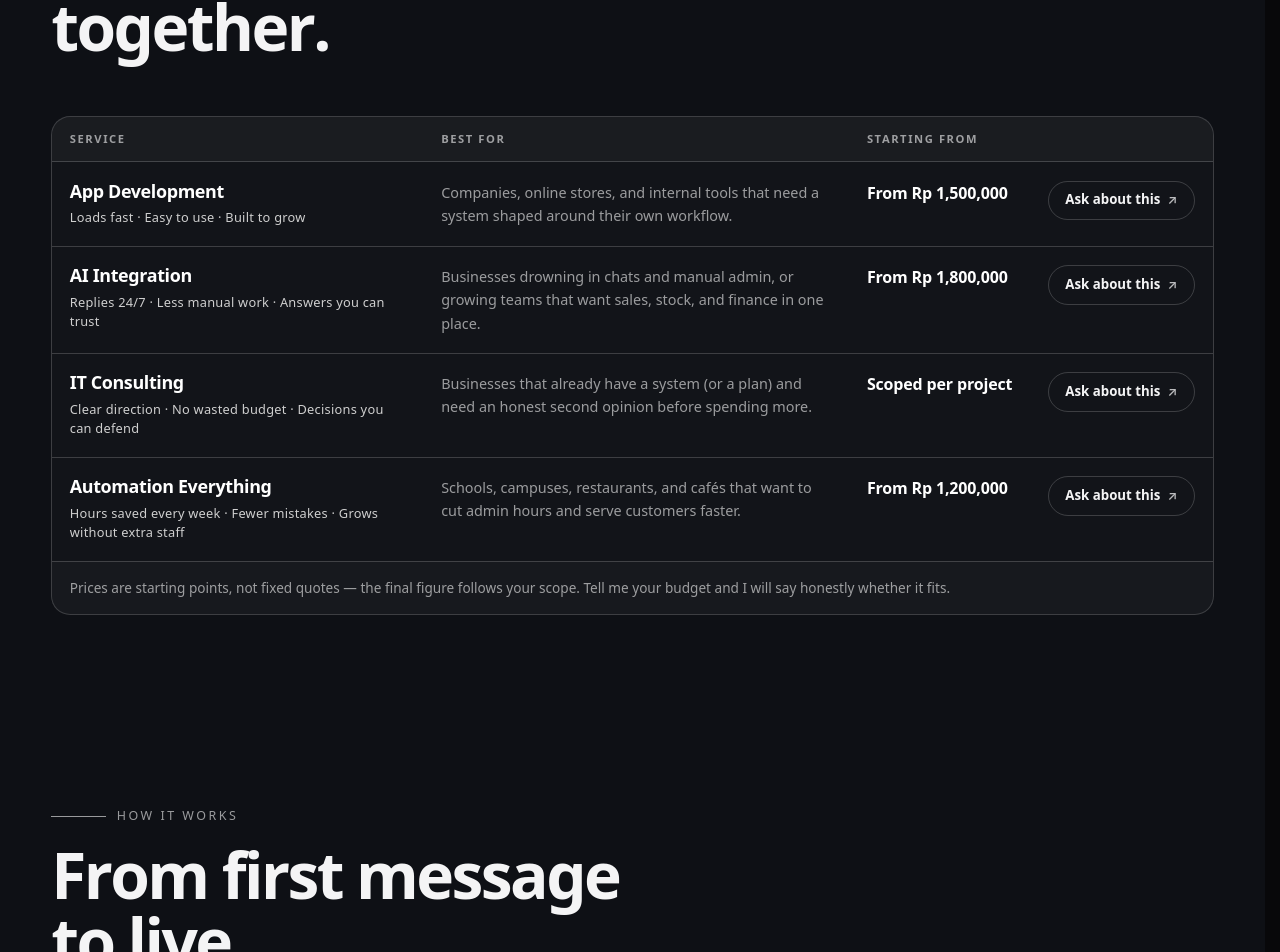
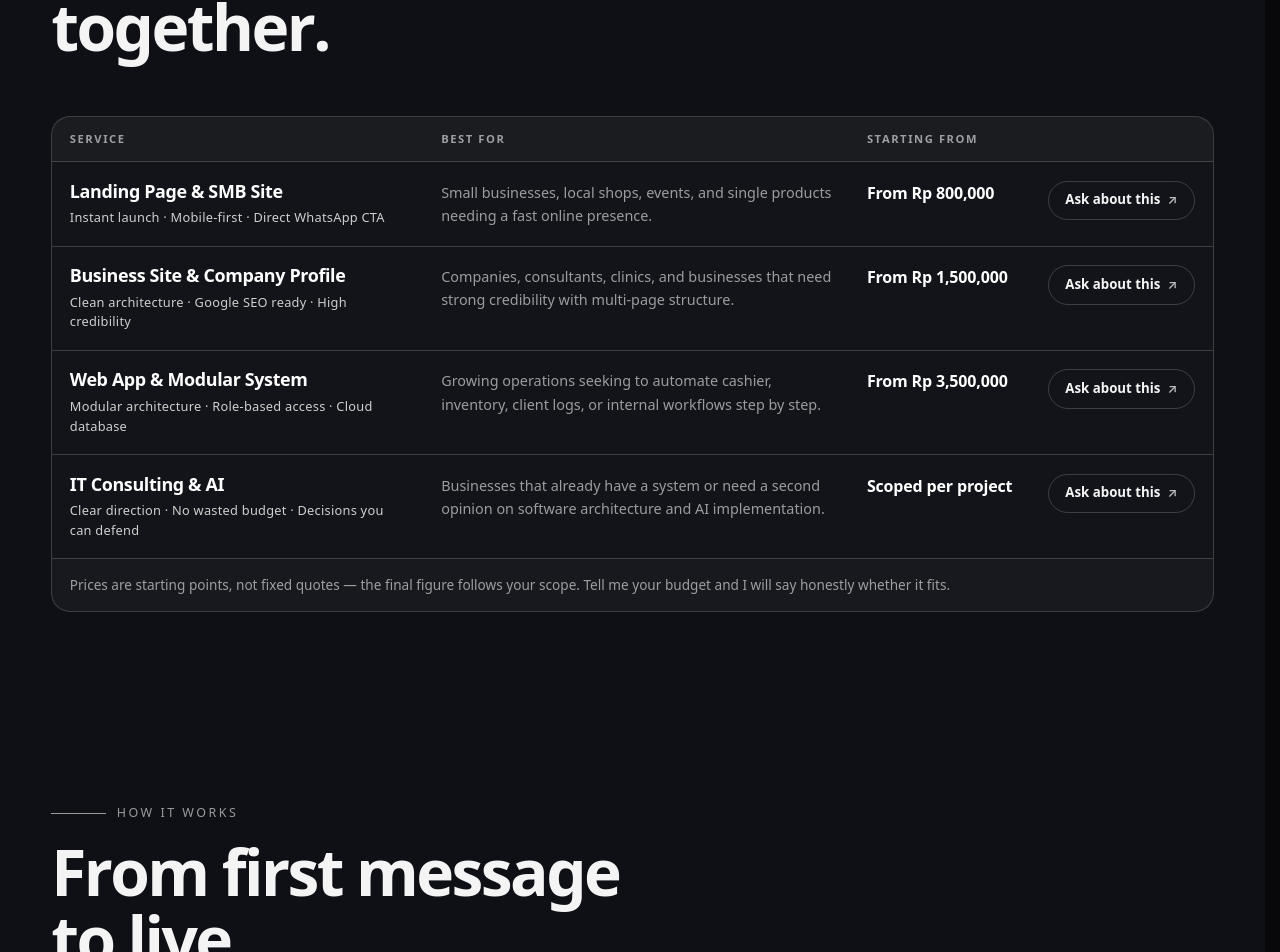
Before and after one commit to FIQTOR/fiqtor.com, a React (Vite) app: page / in a window 1280 px wide. Shown: the part 3909-4861 px from the top of the page. Built offline with nearby package versions, Linux system fonts and the light colour scheme; no server answers.

Commit message:
feat(services): sync service packages and pricing with iarty.biz.id

```diff
--- a/src/data/site.ts
+++ b/src/data/site.ts
@@ -724,72 +724,72 @@ export const S: SiteConfig = {
 
   services: [
     {
-      slug: 'app-development',
-      title: { en: 'App Development', id: 'Pengembangan Aplikasi' },
+      slug: 'landing-page',
+      title: { en: 'Landing Page & SMB Site', id: 'Website UMKM & Landing Page' },
       desc: {
-        en: 'Web, mobile, and desktop apps your customers actually enjoy using — quick to open, easy to understand, and ready to grow with your business. From the first sketch to going live, one team handles it all.',
-        id: 'Aplikasi web, mobile, dan desktop yang benar-benar nyaman dipakai pelanggan — cepat dibuka, mudah dimengerti, dan siap tumbuh bersama bisnis Anda. Dari sketsa pertama sampai online, ditangani satu tim.',
+        en: 'Instant, conversion-focused websites for small businesses, local cafés, and products. Clean layout, fast loading, Google Maps, and direct WhatsApp booking ready to launch in days.',
+        id: 'Website instan fokus konversi untuk usaha kecil, kafe/resto lokal, dan produk tunggal. Tampilan bersih, cepat dibuka, peta Google Maps, dan tombol WhatsApp siap meluncur cepat.',
       },
       meta: {
-        en: 'Loads fast · Easy to use · Built to grow',
-        id: 'Cepat dibuka · Mudah dipakai · Siap berkembang',
+        en: 'Instant launch · Mobile-first · Direct WhatsApp CTA',
+        id: 'Cepat tayang · Nyaman di HP · Konversi langsung ke WhatsApp',
       },
       fitsFor: {
-        en: 'Companies, online stores, and internal tools that need a system shaped around their own workflow.',
-        id: 'Perusahaan, toko online, dan tools internal yang butuh sistem mengikuti alur kerja mereka sendiri.',
+        en: 'Small businesses, local shops, events, and single products needing a fast online presence.',
+        id: 'Usaha kecil, toko/kafe lokal, event, dan produk tunggal yang butuh media promosi siap pakai.',
+      },
+      from: { en: 'From Rp 800,000', id: 'Mulai Rp 800.000' },
+    },
+    {
+      slug: 'app-development',
+      title: { en: 'Business Site & Company Profile', id: 'Website Bisnis & Company Profile' },
+      desc: {
+        en: 'Professional multi-page websites and custom web applications that establish brand credibility. Fast, responsive, structured catalog or portfolio, and built for search engine visibility.',
+        id: 'Website multi-halaman profesional dan aplikasi web kustom untuk membangun kredibilitas bisnis. Cepat, responsif, katalog layanan rapi, dan teroptimasi SEO Google.',
+      },
+      meta: {
+        en: 'Clean architecture · Google SEO ready · High credibility',
+        id: 'Arsitektur rapi · Siap SEO Google · Kredibilitas tinggi',
+      },
+      fitsFor: {
+        en: 'Companies, consultants, clinics, and businesses that need strong credibility with multi-page structure.',
+        id: 'Perusahaan, konsultan, klinik, dan bisnis yang butuh kredibilitas tinggi dengan profil multi-halaman.',
       },
       from: { en: 'From Rp 1,500,000', id: 'Mulai Rp 1.500.000' },
     },
     {
-      slug: 'ai-integration',
-      title: { en: 'AI Integration', id: 'Integrasi AI' },
+      slug: 'modular-system',
+      title: { en: 'Web App & Modular System', id: 'Aplikasi Web & Sistem Modular' },
       desc: {
-        en: 'Put a smart assistant inside your product: one that answers customers around the clock on WhatsApp, drafts documents in seconds, and knows your business well enough that you can trust its answers.',
-        id: 'Sematkan asisten pintar ke dalam produk Anda: menjawab pelanggan kapan saja lewat WhatsApp, menyusun dokumen dalam hitungan detik, dan memahami bisnis Anda cukup dalam sehingga jawabannya bisa dipercaya.',
+        en: 'Custom modular web systems built around your operational workflows — start with core modules like POS, inventory, or CRM, and expand as your business grows.',
+        id: 'Aplikasi web modular kustom yang dirancang sesuai operasional bisnis Anda — mulai dari 2 modul inti seperti Kasir, Stok, atau CRM, lalu kembangkan saat bisnis tumbuh.',
       },
       meta: {
-        en: 'Replies 24/7 · Less manual work · Answers you can trust',
-        id: 'Balas 24/7 · Kerja manual berkurang · Jawaban terpercaya',
+        en: 'Modular architecture · Role-based access · Cloud database',
+        id: 'Arsitektur modular · Hak akses staf aman · Database cloud',
       },
       fitsFor: {
-        en: 'Businesses drowning in chats and manual admin, or growing teams that want sales, stock, and finance in one place.',
-        id: 'Bisnis yang kewalahan chat dan admin manual, atau tim berkembang yang ingin penjualan, stok, dan keuangan di satu tempat.',
+        en: 'Growing operations seeking to automate cashier, inventory, client logs, or internal workflows step by step.',
+        id: 'Bisnis berkembang yang ingin mengotomatiskan kasir, stok gudang, CRM, atau operasional internal secara bertahap.',
       },
-      from: { en: 'From Rp 1,800,000', id: 'Mulai Rp 1.800.000' },
+      from: { en: 'From Rp 3,500,000', id: 'Mulai Rp 3.500.000' },
     },
     {
       slug: 'it-consulting',
-      title: { en: 'IT Consulting', id: 'Konsultasi IT' },
+      title: { en: 'IT Consulting & AI', id: 'Konsultasi IT & Integrasi AI' },
       desc: {
-        en: 'Clear advice on what to build next — and what to skip. You get a practical plan, a realistic budget, and straight answers, so every rupiah goes to technology that actually moves the business forward.',
-        id: 'Saran jelas tentang apa yang perlu dibangun berikutnya — dan apa yang sebaiknya dilewati. Anda dapat rencana praktis, anggaran realistis, dan jawaban jujur, sehingga setiap rupiah dipakai untuk teknologi yang benar-benar memajukan bisnis.',
+        en: 'Direct consultation on software architecture, automation, or embedding AI assistants into your business workflow. Honest advice on what to build next and realistic scoping.',
+        id: 'Konsultasi langsung arsitektur sistem, otomatisasi, atau integrasi AI ke alur kerja bisnis Anda. Saran jujur dan realistis sebelum mengalokasikan anggaran teknologi.',
       },
       meta: {
         en: 'Clear direction · No wasted budget · Decisions you can defend',
         id: 'Arah jelas · Anggaran tidak terbuang · Keputusan berbasis data',
       },
       fitsFor: {
-        en: 'Businesses that already have a system (or a plan) and need an honest second opinion before spending more.',
-        id: 'Bisnis yang sudah punya sistem (atau rencana) dan butuh pendapat kedua yang jujur sebelum mengeluarkan biaya lagi.',
+        en: 'Businesses that already have a system or need a second opinion on software architecture and AI implementation.',
+        id: 'Bisnis yang sudah punya sistem atau butuh pendapat kedua sebelum berinvestasi pada software & AI.',
       },
       from: { en: 'Scoped per project', id: 'Sesuai lingkup' },
-    },
-    {
-      slug: 'automation',
-      title: { en: 'Automation Everything', id: 'Otomatisasi Segalanya' },
-      desc: {
-        en: 'Stop doing the same task by hand every day. Leads get followed up, reports get sent, and orders get handled automatically — so your team spends its time on customers and work that matters.',
-        id: 'Berhenti mengerjakan tugas yang sama secara manual setiap hari. Follow-up prospek, laporan, dan pesanan berjalan otomatis — sehingga tim Anda bisa fokus pada pelanggan dan pekerjaan yang penting.',
-      },
-      meta: {
-        en: 'Hours saved every week · Fewer mistakes · Grows without extra staff',
-        id: 'Hemat jam kerja · Minim salah input · Naik skala tanpa tambah staf',
-      },
-      fitsFor: {
-        en: 'Schools, campuses, restaurants, and cafés that want to cut admin hours and serve customers faster.',
-        id: 'Sekolah, kampus, restoran, dan kafe yang ingin memangkas jam administrasi dan melayani pelanggan lebih cepat.',
-      },
-      from: { en: 'From Rp 1,200,000', id: 'Mulai Rp 1.200.000' },
     },
   ],
 
@@ -1069,15 +1069,13 @@ export const S: SiteConfig = {
     { en: 'Other', id: 'Lainnya' },
   ],
   /*
-   * Budget bands mirror the published price ladder (Automation 1,2jt · App
-   * 1,5jt · AI 1,8jt). The old top band was `> Rp 3jt`, i.e. above every
-   * service floor, so every serious lead picked the same chip and the field
-   * stopped qualifying anyone.
+   * Budget bands mirror the published price ladder (Landing Page 800rb · Business
+   * Site 1,5jt · Modular System 3,5jt).
    */
   budgets: [
-    { en: '< Rp 1,5jt', id: '< Rp 1,5jt' },
-    { en: 'Rp 1,5jt – 3jt', id: 'Rp 1,5jt – 3jt' },
-    { en: 'Rp 3jt – 7jt', id: 'Rp 3jt – 7jt' },
+    { en: '< Rp 1jt', id: '< Rp 1jt' },
+    { en: 'Rp 1jt – 3jt', id: 'Rp 1jt – 3jt' },
+    { en: 'Rp 3,5jt – 7jt', id: 'Rp 3,5jt – 7jt' },
     { en: '> Rp 7jt', id: '> Rp 7jt' },
     { en: 'Not sure yet', id: 'Belum tahu' },
   ],
```
